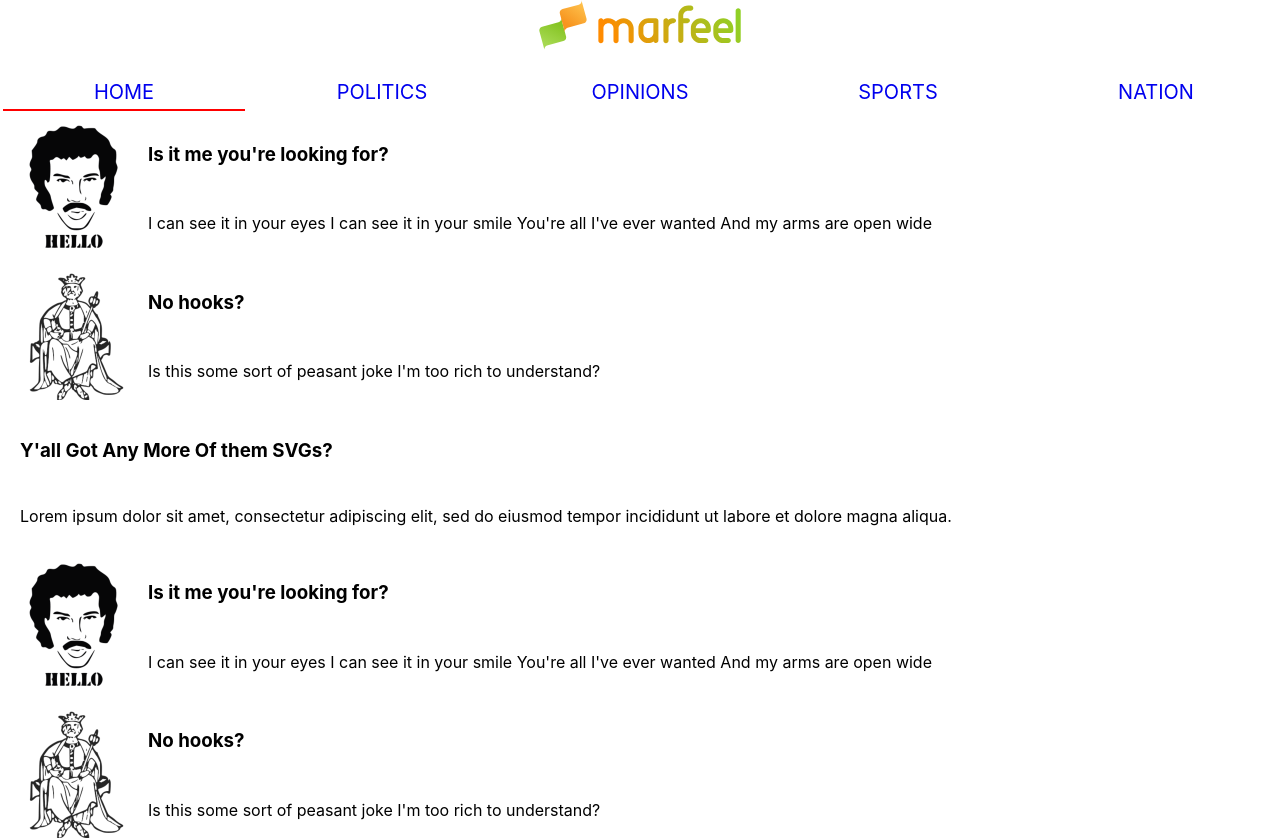
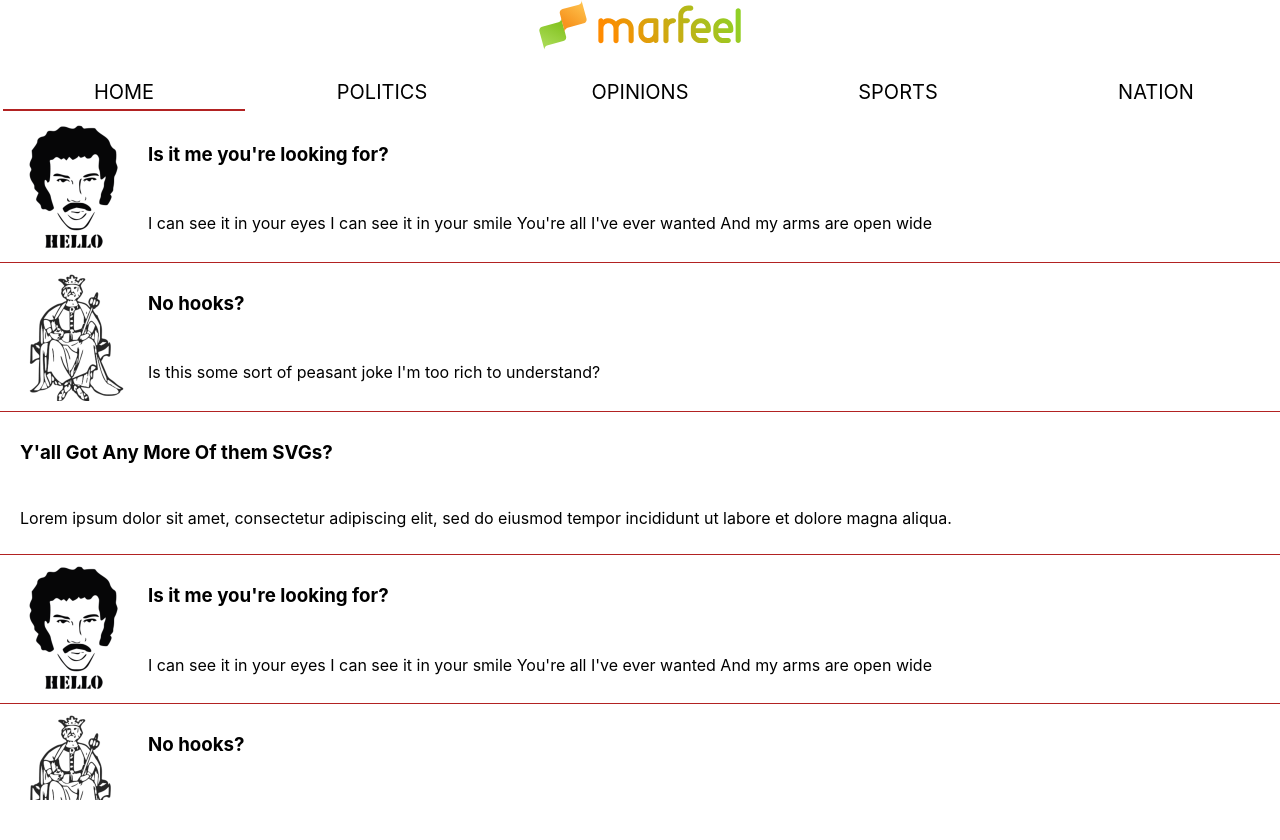
Before and after one commit to tomasp1189/marfeel, a React (Create React App) app: page / in a window 1280 px wide. Shown: the top 840 px of the page. After the commit the page ends 800 px from the top, so only its background shows below. Built offline with nearby package versions, Linux system fonts and the light colour scheme.

Commit message:
Further styling changes

```diff
--- a/src/components/App.css
+++ b/src/components/App.css
@@ -1,34 +1,11 @@
 .App {
 	text-align: center;
 	display: grid;
+	height: 100vh;
+	overflow: hidden;
 }
 
-.App-logo {
-	animation: App-logo-spin infinite 20s linear;
-	height: 40vmin;
-	pointer-events: none;
+.App__content {
+	position: relative;
+	height: 100vh;
 }
-
-.App-header {
-	background-color: #282c34;
-	min-height: 100vh;
-	display: flex;
-	flex-direction: column;
-	align-items: center;
-	justify-content: center;
-	font-size: calc(10px + 2vmin);
-	color: white;
-}
-
-.App-link {
-	color: #61dafb;
-}
-
-@keyframes App-logo-spin {
-	from {
-		transform: rotate(0deg);
-	}
-	to {
-		transform: rotate(360deg);
-	}
-}
--- a/src/components/Navigation/Navigation.css
+++ b/src/components/Navigation/Navigation.css
@@ -8,22 +8,29 @@
 	display: grid;
 	grid-auto-flow: column;
 	grid-gap: 10px;
-	grid-template-columns: repeat(auto-fit, minmax(100px, 1fr));
+	grid-template-columns: repeat(auto-fit, minmax(120px, 1fr));
 	margin: 0;
 	padding: 0;
 	list-style: none;
+	align-content: center;
 }
 
 .nav a {
 	position: relative;
 	display: block;
 	text-decoration: none;
+	color: black;
 	padding: 10px;
 	text-align: center;
 	text-transform: uppercase;
 	font-size: 20px;
 }
-.nav a.active:after {
+.nav a:hover {
+	/* background: linear-gradient(to bottom, transparent, var(--red)); */
+}
+
+.nav a.active:after,
+.nav a:hover:after {
 	display: block;
 	content: '';
 	height: 2px;
@@ -31,5 +38,5 @@
 	position: absolute;
 	left: 3px;
 	bottom: 3px;
-	background: red;
+	background: var(--red);
 }
--- a/src/index.css
+++ b/src/index.css
@@ -1,14 +1,18 @@
+:root {
+	--red: #b22222;
+}
+
 body {
 	margin: 0;
 	padding: 0;
-  font-family: -apple-system, BlinkMacSystemFont, "Segoe UI", "Roboto", "Oxygen",
-    "Ubuntu", "Cantarell", "Fira Sans", "Droid Sans", "Helvetica Neue",
+	font-family: -apple-system, BlinkMacSystemFont, 'Segoe UI', 'Roboto', 'Oxygen',
+		'Ubuntu', 'Cantarell', 'Fira Sans', 'Droid Sans', 'Helvetica Neue',
 		sans-serif;
 	-webkit-font-smoothing: antialiased;
 	-moz-osx-font-smoothing: grayscale;
 }
 
 code {
-  font-family: source-code-pro, Menlo, Monaco, Consolas, "Courier New",
+	font-family: source-code-pro, Menlo, Monaco, Consolas, 'Courier New',
 		monospace;
 }
```
Lines whose indentation alone changed are shown as unchanged.
